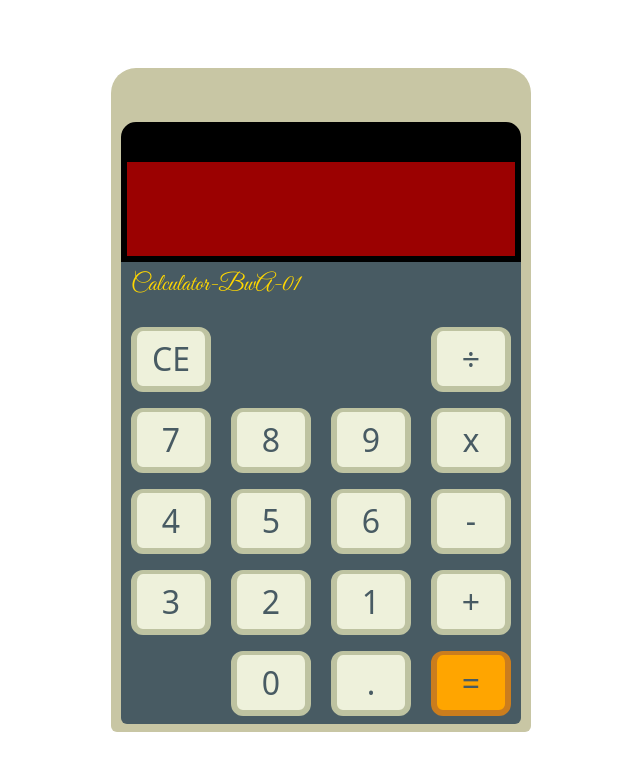
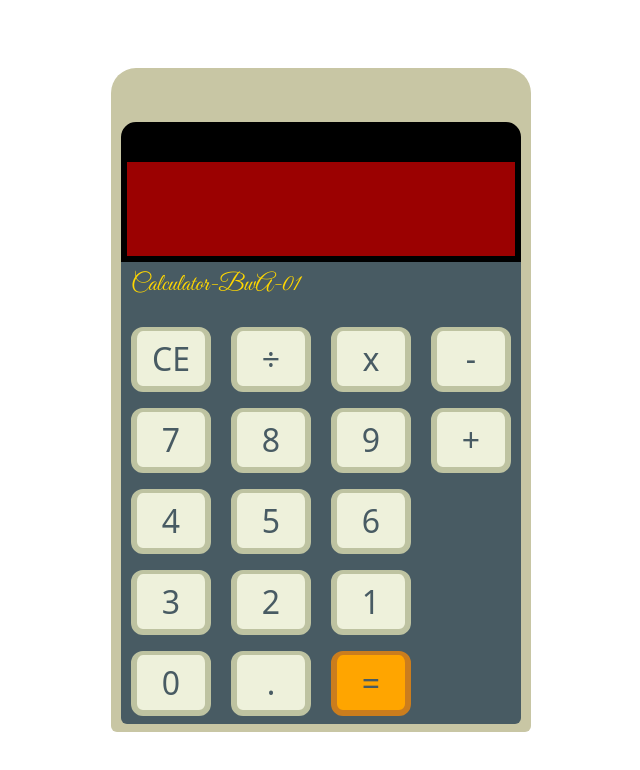
Before and after one commit to Bwandrius/Calculator, a plain HTML site: page index.html in a window 1280 px wide. Shown: the whole page, without its empty margins (319-959 px from the left). Drawn offline with nearby package versions, Linux system fonts and the light colour scheme; a web font is replaced by a local one.

Commit message:
minor changes

```diff
--- a/index.html
+++ b/index.html
@@ -28,30 +28,26 @@
             <p>Calculator-BwA-01</p>
         </div>
         <div class="button-container">
-            <input data-all-clear type="button" class="grid-button" id="gb-ce" value="CE">
-            <button class="grid-button grid-button-blank"></button>
+            <input type="button" class="grid-button" id="gb-ce" value="CE">
+            <input type="button" class="grid-button operation-button" value="÷">
+            <input type="button" class="grid-button operation-button" value="x">
+            <input type="button" class="grid-button operation-button" value="-">
+            <input type="button" class="grid-button num-button" value="7">
+            <input type="button" class="grid-button num-button" value="8">
+            <input type="button" class="grid-button num-button" value="9">
+            <input type="button" class="grid-button operation-button" value="+">
+            <input type="button" class="grid-button num-button" value="4">
+            <input type="button" class="grid-button num-button" value="5">
+            <input type="button" class="grid-button num-button" value="6">
             <button class="grid-button grid-button-blank"></button>
 
-            <input data-operation type="button" class="grid-button operation-button" value="÷">
-
-            <input data-number type="button" class="grid-button num-button" value="7">
-            <input data-number type="button" class="grid-button num-button" value="8">
-            <input data-number type="button" class="grid-button num-button" value="9">
-            <input data-operation type="button" class="grid-button operation-button" value="x">
-            <input data-number type="button" class="grid-button num-button" value="4">
-            <input data-number type="button" class="grid-button num-button" value="5">
-            <input data-number type="button" class="grid-button num-button" value="6">
-            <input data-operation type="button" class="grid-button operation-button" value="-">
-            <input data-number type="button" class="grid-button num-button" value="3">
-            <input data-number type="button" class="grid-button num-button" value="2">
-            <input data-number type="button" class="grid-button num-button" value="1">
-            <input data-operation type="button" class="grid-button operation-button" value="+">
-
+            <input type="button" class="grid-button num-button" value="3">
+            <input type="button" class="grid-button num-button" value="2">
+            <input type="button" class="grid-button num-button" value="1">
             <button class="grid-button grid-button-blank"></button>
-
-            <input data-number type="button" class="grid-button num-button" value="0">
-            <input data-number type="button" class="grid-button" id="gb-decimal" value=".">
-            <input data-equals type="button" class="grid-button" id="gb-equals" value="=">
+            <input type="button" class="grid-button num-button" value="0">
+            <input type="button" class="grid-button" id="gb-decimal" value=".">
+            <input type="button" class="grid-button" id="gb-equals" value="=">
         </div>
 
     </div>
```
